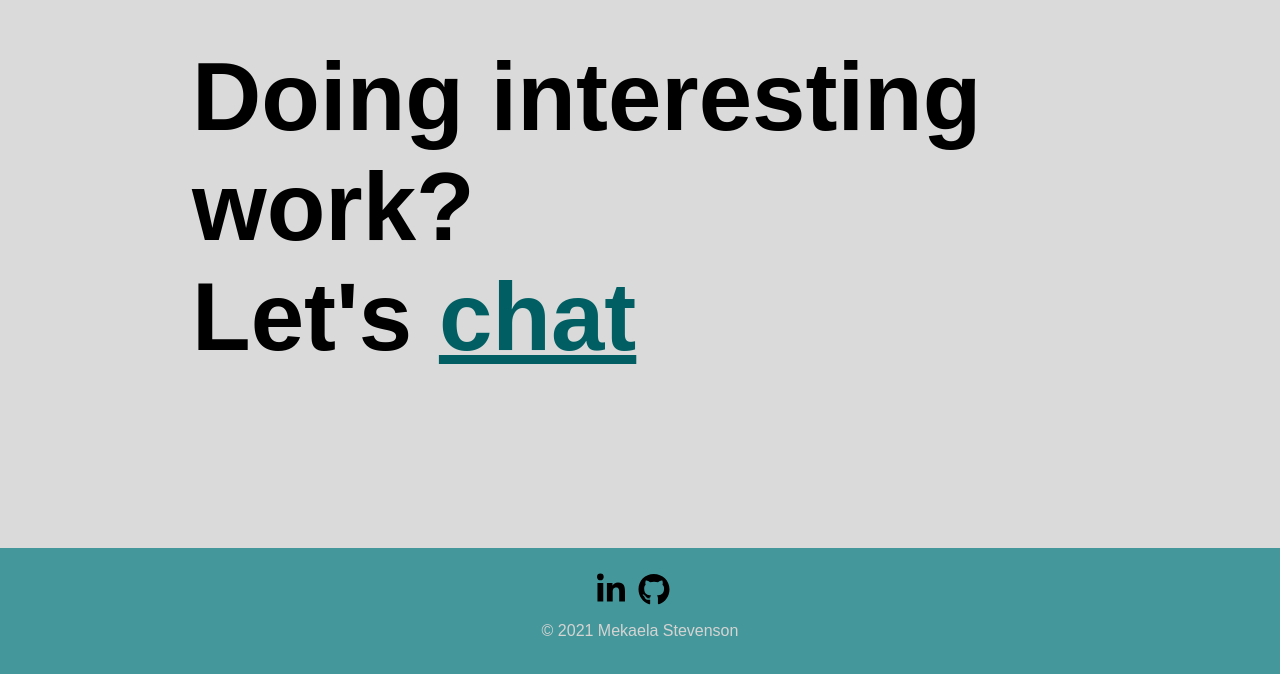
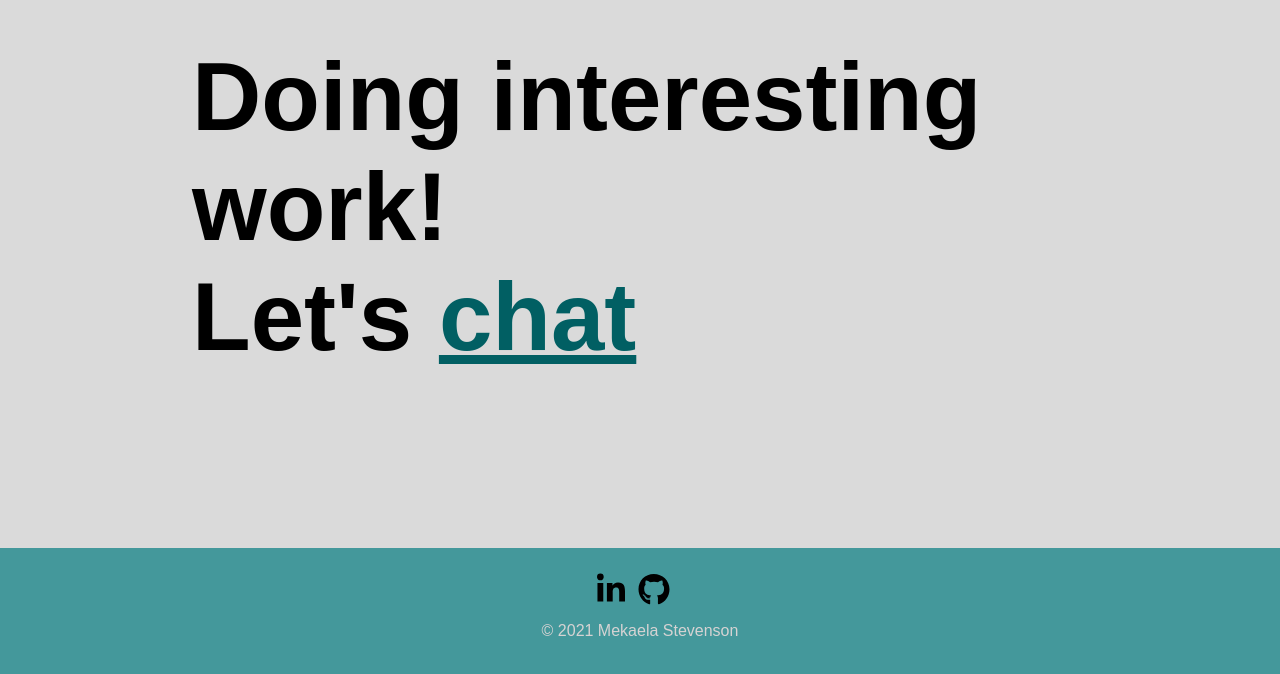
Before and after one commit to Mekaela/react-portfolio, a React (Create React App) app: page / in a window 1280 px wide. Shown: the part 3140-3814 px from the top of the page. Built offline with nearby package versions, Linux system fonts and the light colour scheme.

Commit message:
testing git

```diff
--- a/src/components/contact/Contact.jsx
+++ b/src/components/contact/Contact.jsx
@@ -4,7 +4,7 @@ import styles from './Contact.module.scss';
 const Contact = () => {
     return (
         <section className={styles.contact}>
-            <h1 className={styles.contact__title}>Doing interesting work?
+            <h1 className={styles.contact__title}>Doing interesting work!
             <br/>Let's <a href="mailto:mekaelas@hotmail.com?" className={styles.contact__title_chat}>chat</a></h1>
         </section>
     )
```
